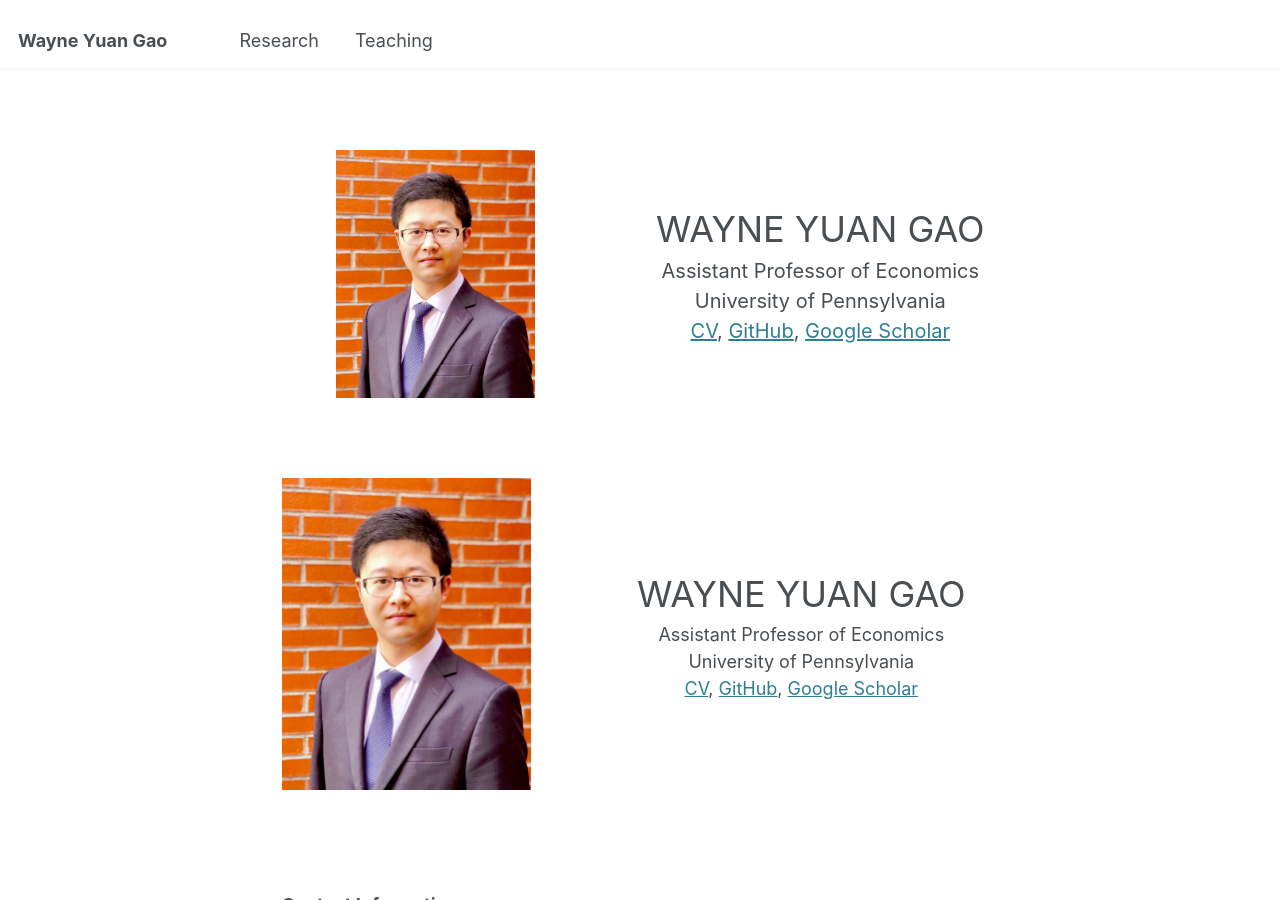
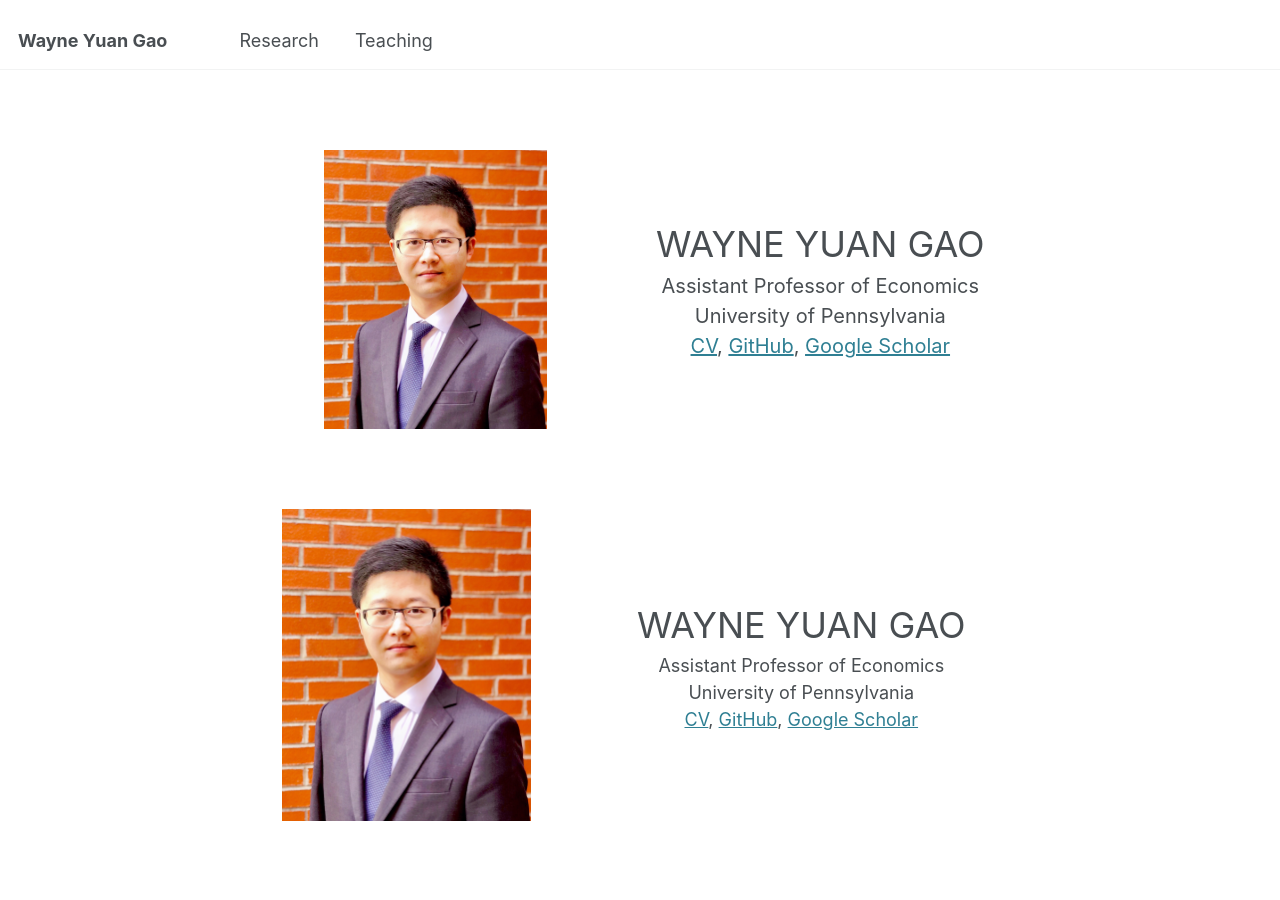
Before and after one commit to wayne-y-gao/wayne-y-gao.github.io, a Jekyll site: the page built from _pages/about.md, in a window 1280 px wide and 900 px high. Built offline with Jekyll 4.4.1, drawn with Linux system fonts in a browser that asks for light colours.

Commit message:
Update about.md

```diff
--- a/_pages/about.md
+++ b/_pages/about.md
@@ -9,7 +9,7 @@ redirect_from:
 
 <div class="flex-container">
   <div class="flex-item-left" style="text-align: center;">
-    <img src="images/BrickLargeS.jpg" alt="Profile Image" style="width:80%;">
+    <img src="images/BrickLargeS.jpg" alt="Profile Image" style="width:90%;">
   </div>
   <div class="flex-item-right" >
     <div style="text-align: center; font-size: 36px; align-items: center;">
```
